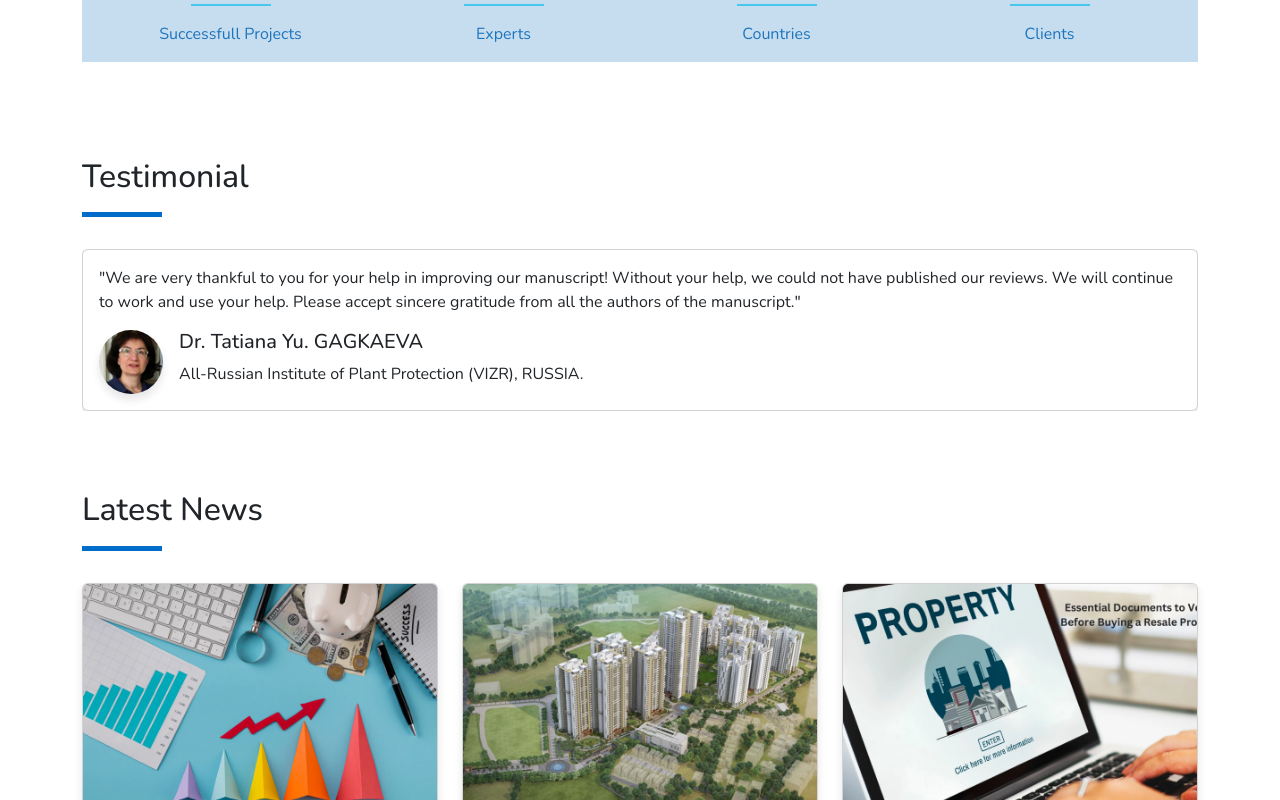
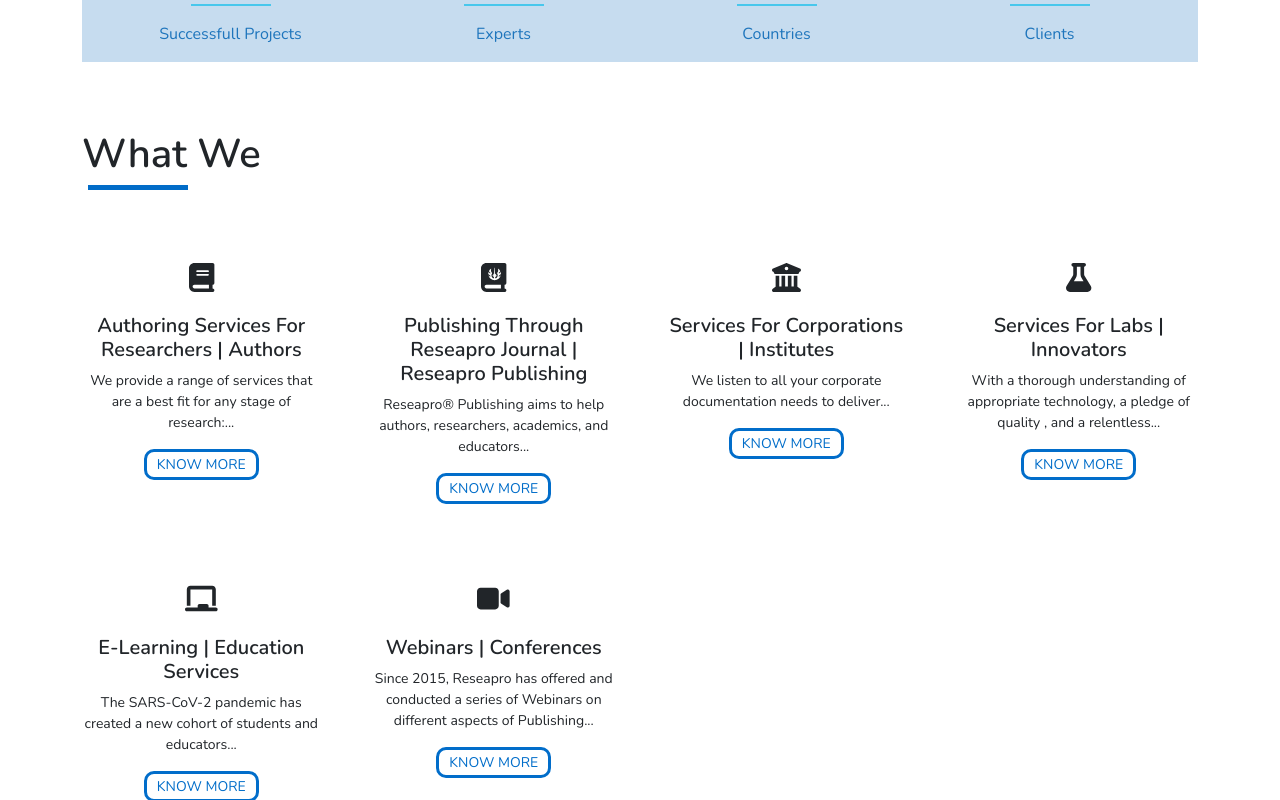
Before and after one commit to SabilDanish/reseapro-main, a React (Create React App) app: page / in a window 1280 px wide. Shown: the part 1480-2280 px from the top of the page. Built offline with nearby package versions, Linux system fonts and the light colour scheme.

Commit message:
whatwedo new design

```diff
--- a/src/pages/home/Home.js
+++ b/src/pages/home/Home.js
@@ -33,6 +33,7 @@
 
 
 import { ScrollingAnimatedCounter } from "scrolling-animated-counter";
+import Whatwedo from '../../components/whatWeDo/Whatwedo';
 
 
 
@@ -198,7 +199,8 @@
 
 
 
-
+       {/* what we do  */}
+      <Whatwedo/>
 
       {/* Testimonial Section Starts here */}
       <Container className="my-5">
```
